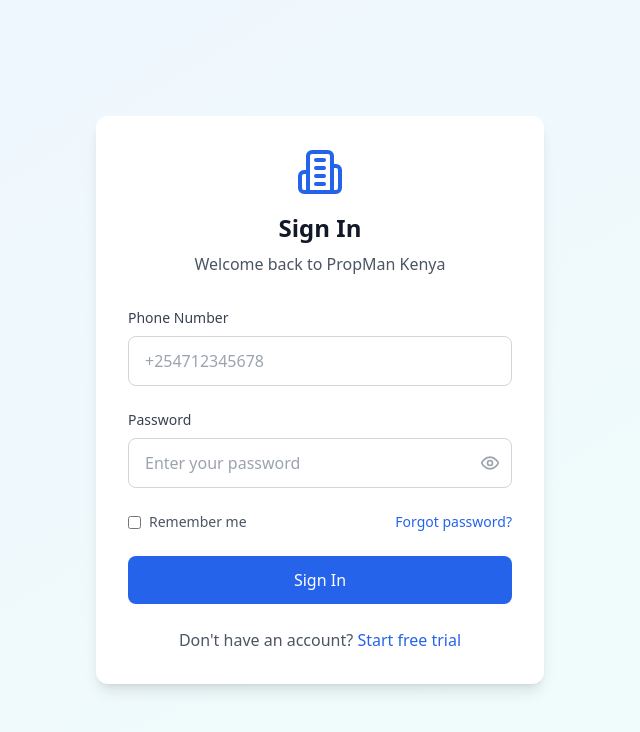
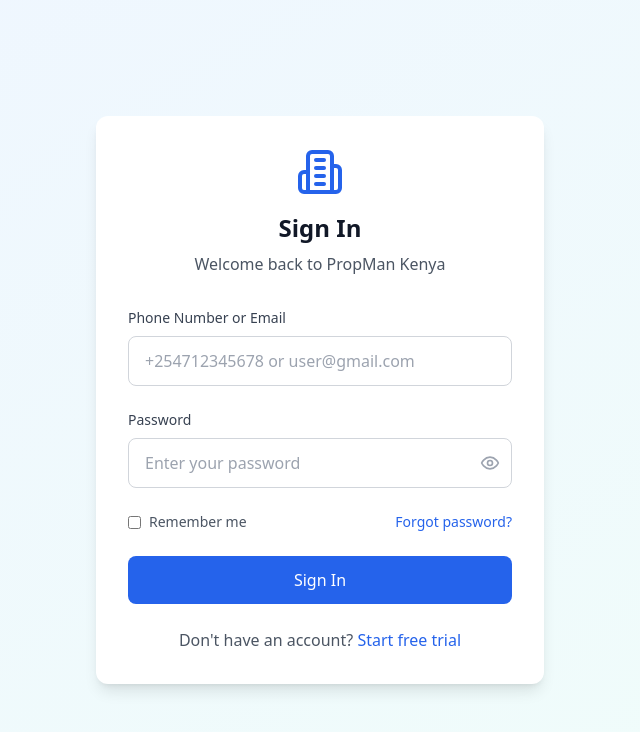
Before and after one commit to TristanProgrammer/payloop, a React (Vite) app in the folder payloop/: page /login in a window 1280 px wide. Shown: the top 732 px of the page, without its empty margins (320-960 px from the left). Built offline with nearby package versions, Linux system fonts and the light colour scheme.

Commit message:
Update LoginPage.tsx

```diff
--- a/payloop/src/pages/LoginPage.tsx
+++ b/payloop/src/pages/LoginPage.tsx
@@ -9,13 +9,12 @@
   const [error, setError] = useState('');
   const [isLoading, setIsLoading] = useState(false);
 
-  const { login, user } = useAuth();
+  const { login, user, isLoading: authLoading } = useAuth();
   const navigate = useNavigate();
 
+  // Redirect if already logged in
   useEffect(() => {
-    if (user) {
-      navigate('/dashboard');
-    }
+    if (user) navigate('/dashboard');
   }, [user]);
 
   const handleChange = (e: React.ChangeEvent<HTMLInputElement>) => {
@@ -29,7 +28,7 @@
 
     try {
       await login(formData.phone, formData.password);
-      navigate('/dashboard');
+      // No need to manually navigate, useEffect will handle it
     } catch (error: any) {
       setError(error.message || 'Invalid phone number or password');
     } finally {
@@ -56,16 +55,16 @@
 
           <div>
             <label htmlFor="phone" className="block text-sm font-medium text-gray-700 mb-2">
-              Phone Number
+              Phone Number or Email
             </label>
             <input
-              type="tel"
+              type="text"
               id="phone"
               name="phone"
               value={formData.phone}
               onChange={handleChange}
               className="w-full px-4 py-3 border border-gray-300 rounded-lg focus:ring-2 focus:ring-blue-500 focus:border-transparent"
-              placeholder="+254712345678"
+              placeholder="+254712345678 or user@gmail.com"
               required
             />
           </div>
```
